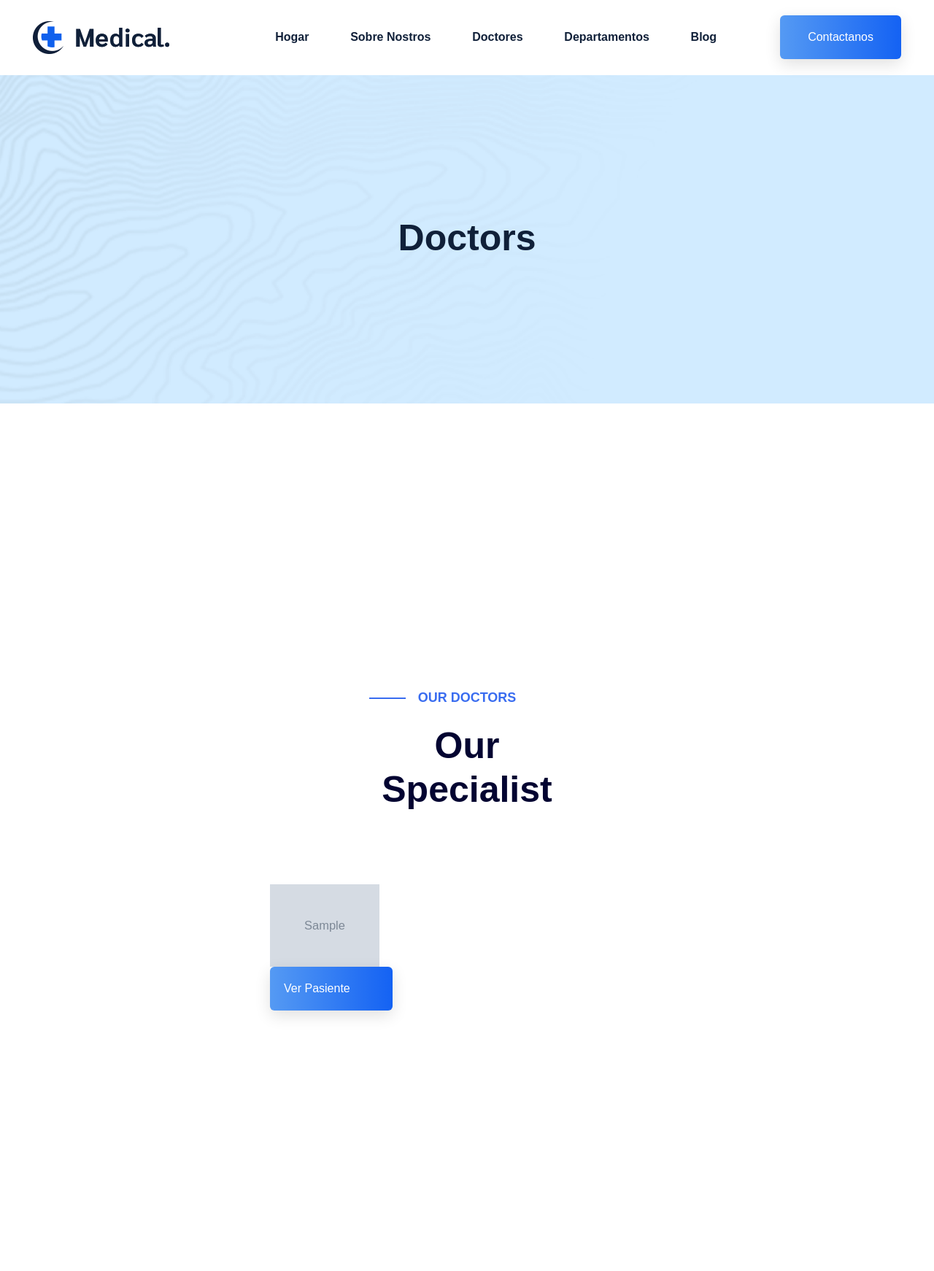
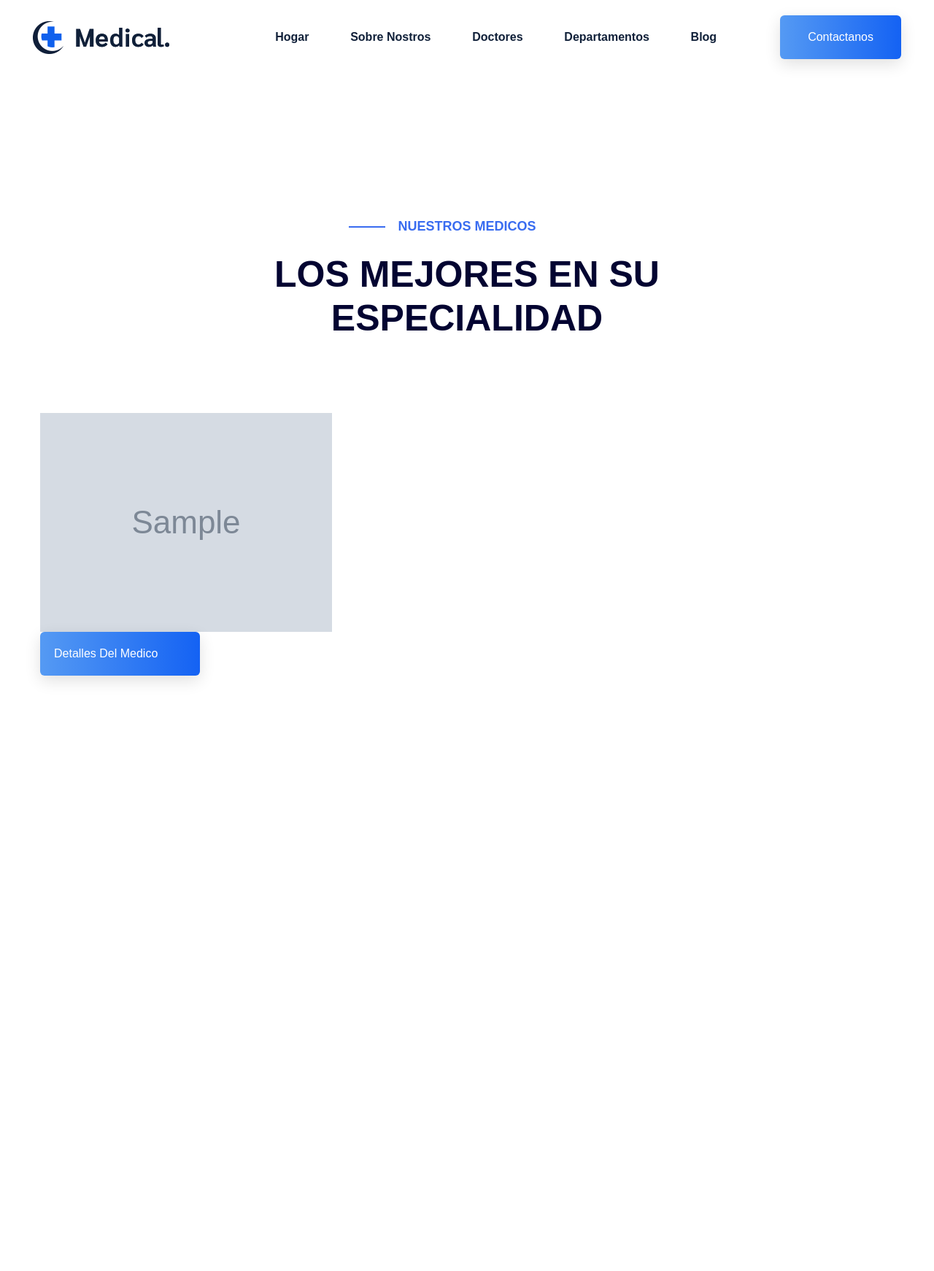
Before and after one commit to eversoncode/practica, a Django app: template templates/doctor.html in a window 1280 px wide. Shown: the top 1742 px of the page at 73% size. After the commit the page ends 935 px from the top, so only its background shows below. Run offline with Django 3.2, Linux system fonts and the light colour scheme; the template is opened without the code that fills it: most values are stand-ins (such as "Sample title", 1, 10 or a date in 2020); grey boxes marked "Sample" are stand-in pictures; parts of the project's set-up code (start-up, migrations or seed data) failed here and were passed over; some libraries are stand-ins or nearby versions; some web fonts are replaced.

Commit message:
modificacion 3

```diff
--- a/Devjosue/settings.py
+++ b/Devjosue/settings.py
@@ -87,8 +87,8 @@ DATABASES = {
    }
 
 }
+
 """
-
 import dj_database_url
 from decouple import config
 
@@ -98,6 +98,7 @@ DATABASES = {
     )
 
 }
+
 
 # Password validation
 # https://docs.djangoproject.com/en/2.0/ref/settings/#auth-password-validators
--- a/templates/doctor.html
+++ b/templates/doctor.html
@@ -46,7 +46,7 @@
                     <!-- Logo -->
                     <div class="col-xl-2 col-lg-2 col-md-1">
                         <div class="logo">
-                            <a href="index.html"><img src="{%static 'assets/img/logo/logo.png'%}" alt=""></a>
+                            <a href="{%url 'webjosue:index'%}"><img src="{%static 'assets/img/logo/logo.png'%}" alt=""></a>
                         </div>
                     </div>
                     <div class="col-xl-10 col-lg-10 col-md-10">
@@ -74,50 +74,17 @@
                             </div>
                         </div>
                     </div>
-                    <!-- Mobile Menu -->
-                    <div class="col-12">
-                        <div class="mobile_menu d-block d-lg-none"></div>
-                    </div>
-                </div>
-            </div>
-        </div>
-    </div>
-    <!-- Header End -->
 </header>
-<main>
-    <!--? Hero Start -->
-    <div class="slider-area2">
-        <div class="slider-height2 d-flex align-items-center">
-            <div class="container">
-                <div class="row">
-                <div class="col-xl-12">
-                    <div class="hero-cap hero-cap2 text-center">
-                        <h2>Doctors</h2>
-                    </div>
-                </div>
-                </div>
-            </div>
-        </div>
-    </div>
-    <!-- Hero End -->
-
-                <!-- Right -->
-    <!--? Team Start -->
-    <div class="team-area section-padding30">
-        <div class="container">
-            <!-- Section Tittle -->
-            <div class="row justify-content-center">
-                <div class="col-lg-6">
-                      <div class="gallery-area section-padding30">
-         {%if allmedico%}
+        <div class="gallery-area section-padding30">
+            {%if allmedico%}
         <div class="container">
             <!-- Section Tittle -->
 
             <div class="row justify-content-center">
                 <div class="col-lg-6">
                     <div class="section-tittle text-center mb-100">
-                        <span>Our Doctors</span>
-                        <h2>Our Specialist</h2>
+                        <span>NUESTROS MEDICOS </span>
+                        <h2>LOS MEJORES EN SU ESPECIALIDAD</h2>
                     </div>
                 </div>
             </div>
@@ -126,14 +93,14 @@
                  {%for arraydmedico in allmedico%}
                 <!-- Left -->
                 <div class="col-lg-6">
-                    <img src="{{arraydmedico.imagen}}"  width="150" height="110" class="img-fluid" />
+                    <img src="{{arraydmedico.imagen}}"  width="400" height="350" class="img-fluid" />
                                 <!-- Button trigger modal -->
 <button type="button" class="btn btn-primary" data-toggle="modal" data-target="#{{arraydmedico.name_medico}}">
-  ver pasiente
+  detalles del medico
 </button>
 
 <!-- Modal -->
-<div class="modal fade" id="{{arraydmedico.name_medico}}" tabindex="-1" aria-labelledby="{{arraydmedico.name_medico}}" aria-hidden="true">
+<div class="modal fade" id="{{arraydmedico.name_medico}}" tabindex="-1" aria-labelledby="{{arraydcliente.name_cliente}}" aria-hidden="true">
   <div class="modal-dialog">
     <div class="modal-content">
       <div class="modal-header">
@@ -143,6 +110,10 @@
         </button>
       </div>
       <div class="modal-body">
+          <h3>especialiad:{{arraydmedico.especialidad}}</h3>
+          <br>
+          <h3>turno:{{arraydmedico.turno}}</h3>
+          <br>
       </div>
       <div class="modal-footer">
         <button type="button" class="btn btn-secondary" data-dismiss="modal">cerrar</button>
@@ -150,71 +121,20 @@
     </div>
   </div>
 </div>
-                                    {%endfor%}
+
+                </div>
+                {%endfor%}
                 {%else%}
-                no ai pasiente
+               <h1>no ai medicos</h1>
                 {%endif%}
-    <!-- Team End -->
-    </main>
+                <!-- Right -->
+            </div>
+        </div>
+    </div>
+    <!-- slider Area End-->
+
     <footer>
         <!--? Footer Start-->
-        <div class="footer-area section-bg" data-background="{%static 'assets/img/gallery/footer_bg.jpg'%}">
-            <div class="container">
-                <div class="footer-top footer-padding">
-                    <div class="row d-flex justify-content-between">
-                        <div class="col-xl-3 col-lg-3 col-md-4 col-sm-8">
-                            <div class="single-footer-caption mb-50">
-                                <!-- logo -->
-                                <div class="footer-logo">
-                                    <a href="index.html"><img src="{%static 'assets/img/logo/logo2_footer.png'%}" alt=""></a>
-                                </div>
-                            </div>
-                        </div>
-                        <div class="col-xl-3 col-lg-4 col-md-6 col-sm-5">
-                            <div class="single-footer-caption mb-50">
-                                <div class="footer-tittle">
-                                    <h4>About Us</h4>
-                                    <div class="footer-pera">
-                                        <p class="info1">Lorem igpsum doldfor sit amet, adipiscing elit, sed do eiusmod tempor cergelit rgh. </p>
-                                        <p class="info1">Lorem ipsum dolor sit amet, adipiscing elit.</p>
-                                    </div>
-                                </div>
-                            </div>
-                        </div>
-                        <div class="col-xl-4 col-lg-4 col-md-6 col-sm-8">
-                            <div class="single-footer-caption mb-50">
-                                <div class="footer-number mb-50">
-                                    <h4><span>+564 </span>7885 3222</h4>
-                                    <p>youremail@gmail.com</p>
-                                </div>
-                                <!-- Form -->
-                                <div class="footer-form">
-                                    <div id="mc_embed_signup">
-                                        <form target="_blank" action="https://spondonit.us12.list-manage.com/subscribe/post?u=1462626880ade1ac87bd9c93a&amp;id=92a4423d01" method="get" class="subscribe_form relative mail_part" novalidate="true">
-                                            <input type="email" name="EMAIL" id="newsletter-form-email" placeholder=" Email Address " class="placeholder hide-on-focus" onfocus="this.placeholder = ''" onblur="this.placeholder = 'Your email address'">
-                                            <div class="form-icon">
-                                                <button type="submit" name="submit" id="newsletter-submit" class="email_icon newsletter-submit button-contactForm">
-                                                    Send
-                                                </button>
-                                            </div>
-                                            <div class="mt-10 info"></div>
-                                        </form>
-                                    </div>
-                                </div>
-                            </div>
-                        </div>
-                    </div>
-                </div>
-                <div class="footer-bottom">
-                    <div class="row d-flex justify-content-between align-items-center">
-                        <div class="col-xl-9 col-lg-8">
-                            <div class="footer-copy-right">
-                                <p><!-- Link back to Colorlib can't be removed. Template is licensed under CC BY 3.0. -->
-  Copyright &copy;<script>document.write(new Date().getFullYear());</script> All rights reserved | This template is made with <i class="fa fa-heart" aria-hidden="true"></i> by <a href="https://colorlib.com" target="_blank">Colorlib</a>
-  <!-- Link back to Colorlib can't be removed. Template is licensed under CC BY 3.0. --></p>
-                            </div>
-                        </div>
-                        <div class="col-xl-3 col-lg-4">
                             <!-- Footer Social -->
                             <div class="footer-social f-right">
                                 <a href="#"><i class="fab fa-twitter"></i></a>
--- a/templates/index.html
+++ b/templates/index.html
@@ -157,7 +157,7 @@
                     <img src="{{arraydcliente.imagen}}"  width="150" height="110" class="img-fluid" />
                                 <!-- Button trigger modal -->
 <button type="button" class="btn btn-primary" data-toggle="modal" data-target="#{{arraydcliente.name_cliente}}">
-  ver pasiente
+  detalles del cliente
 </button>
 
 <!-- Modal -->
```
